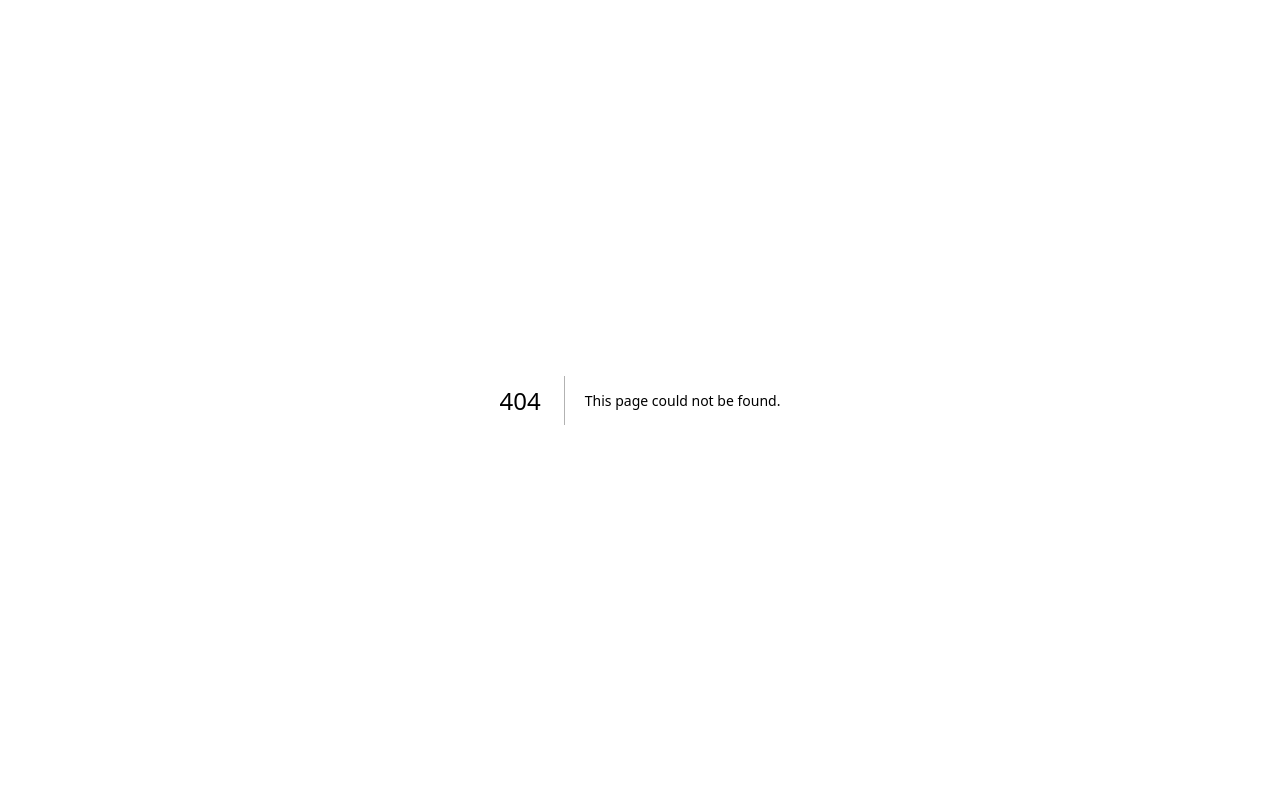
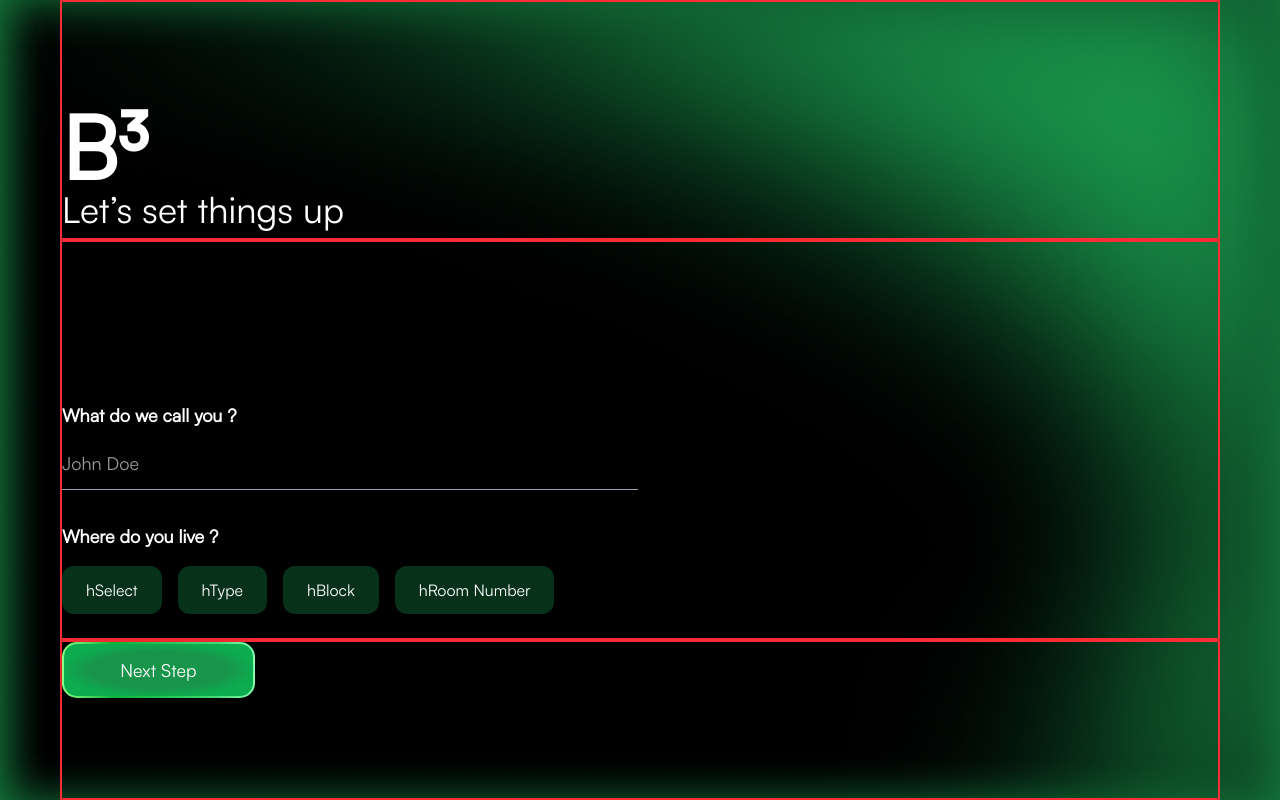
Before and after one commit to vinnovateit/b3, a Next.js app: page /setup/profile in a window 1280 px wide. Before the commit this address had no page. Built offline with nearby package versions, Linux system fonts and the light colour scheme.

Commit message:
feat: add basic layout for forms

```diff
--- a/src/app/components/Hero.jsx
+++ b/src/app/components/Hero.jsx
@@ -1,7 +1,7 @@
 "use client";
 
 import { useEffect, useRef, useState } from "react";
-import Button from "./button";
+import Button from "./Button";
 
 export default function Hero() {
 	const cardRef = useRef(null);
--- /dev/null
+++ b/src/app/components/SetupHeader.jsx
@@ -0,0 +1,16 @@
+export default function SetupHeader() {
+	return (
+		<div
+			style={{ height: "30vh" }}
+			className="flex flex-col justify-end items-start pb-2 border-2 border-red-500"
+		>
+			<h1
+				className="text-7.5xl font-bold text-white leading-none"
+				style={{ fontSize: "5.5rem" }}
+			>
+				B³
+			</h1>
+			<p className="text-4xl text-white">Let’s set things up</p>
+		</div>
+	);
+}
--- /dev/null
+++ b/src/app/components/SetupLayout.jsx
@@ -0,0 +1,18 @@
+import Image from "next/image";
+
+export default function SetupLayout({ children }) {
+	return (
+		<div className="relative w-screen h-screen px-15 m-0 font-[var(--font-satoshi)] color-white">
+			{/* Background image */}
+			<Image
+				src="/backgrounds/setup-bg.png"
+				alt="Setup background"
+				fill
+				priority
+				className="object-cover z-0"
+			/>
+			{/* Page content above background */}
+			<div className="relative z-10 w-full h-full">{children}</div>
+		</div>
+	);
+}
--- a/src/app/components/WhoAreWe.jsx
+++ b/src/app/components/WhoAreWe.jsx
@@ -2,7 +2,7 @@
 import React, { useState, useEffect, useRef, useCallback } from "react";
 import Image from "next/image";
 import gsap from "gsap";
-import Button from "./button";
+import Button from "./Button";
 
 const CARDS = [
 	{ id: 1, src: "/Whoareweimg/first.png", alt: "Team" },
--- a/src/app/components/button.jsx
+++ b/src/app/components/button.jsx
@@ -1,3 +1,5 @@
+"use client";
+
 export default function Button({
 	children,
 	text = "Read more",
--- a/src/app/globals.css
+++ b/src/app/globals.css
@@ -37,7 +37,7 @@ html {
 body {
 	background: var(--background);
 	color: var(--foreground);
-	font-family: Arial, Helvetica, sans-serif;
+	font-family: "Satoshi", Arial, Helvetica, sans-serif;
 }
 
 @layer utilities {
--- /dev/null
+++ b/src/app/setup/code/page.jsx
@@ -0,0 +1,25 @@
+import SetupLayout from "@/app/components/SetupLayout";
+import SetupHeader from "@/app/components/SetupHeader";
+import Button from "@/app/components/Button";
+
+export default function CodePage() {
+	return (
+		<SetupLayout>
+			<SetupHeader />
+			<div
+				style={{ height: "50vh" }}
+				className="flex items-end border-2 gap-4 pb-6    border-red-500"
+			></div>
+
+			{/* Button: 15vh, align top-left */}
+			<div
+				style={{ height: "20vh" }}
+				className="flex items-start border-2 border-red-500"
+			>
+				<Button className="px-15 py-7 rounded-xl text-lg font-medium w-2/12">
+					Next Step
+				</Button>
+			</div>
+		</SetupLayout>
+	);
+}
--- /dev/null
+++ b/src/app/setup/join/page.jsx
@@ -0,0 +1,25 @@
+import SetupLayout from "@/app/components/SetupLayout";
+import SetupHeader from "@/app/components/SetupHeader";
+import Button from "@/app/components/Button";
+
+export default function JoinPage() {
+	return (
+		<SetupLayout>
+			<SetupHeader />
+			<div
+				style={{ height: "50vh" }}
+				className="flex items-end border-2 gap-4 pb-6    border-red-500"
+			></div>
+
+			{/* Button: 15vh, align top-left */}
+			<div
+				style={{ height: "20vh" }}
+				className="flex items-start border-2 border-red-500"
+			>
+				<Button className="px-15 py-7 rounded-xl text-lg font-medium w-2/12">
+					Next Step
+				</Button>
+			</div>
+		</SetupLayout>
+	);
+}
--- /dev/null
+++ b/src/app/setup/profile/page.jsx
@@ -0,0 +1,53 @@
+import SetupLayout from "@/app/components/SetupLayout";
+import SetupHeader from "@/app/components/SetupHeader";
+import Button from "@/app/components/Button";
+
+export default function ProfilePage() {
+	return (
+		<SetupLayout>
+            <SetupHeader />
+
+			<div
+				style={{ height: "50vh" }}
+				className="flex items-end border-2 gap-4 pb-6    border-red-500"
+			>
+				<div className="max-w-xl w-full">
+					<div className="mb-8">
+						<label className="block text-lg font-semibold text-white mb-2">
+							What do we call you ?
+						</label>
+						<input
+							placeholder="John Doe"
+							className="w-full bg-transparent border-b border-gray-400 py-3 text-lg text-white placeholder:text-white/60 outline-none"
+						/>
+					</div>
+					<div className="">
+						<label className="block text-lg font-semibold text-white mb-4">
+							Where do you live ?
+						</label>
+						<div className="flex gap-4 flex-wrap">
+							{["Select", "Type", "Block", "Room Number"].map((item) => (
+								<span
+									key={item}
+									className="px-6 py-3 rounded-xl bg-green-900/60 text-white text-base font-medium shadow hover:bg-green-900/80 transition cursor-pointer"
+								>
+									h{item}
+								</span>
+							))}
+						</div>
+					</div>
+				</div>
+			</div>
+
+			{/* Button: 15vh, align top-left */}
+			<div
+				style={{ height: "20vh" }}
+				className="flex items-start border-2 border-red-500"
+			>
+				<Button className="px-15 py-7 rounded-xl text-lg font-medium w-2/12">
+					Next Step
+				</Button>
+			</div>
+		</SetupLayout>
+	);
+}
--- /dev/null
+++ b/src/app/setup/team/page.jsx
@@ -0,0 +1,26 @@
+import SetupLayout from "@/app/components/SetupLayout";
+import SetupHeader from "@/app/components/SetupHeader";
+import Button from "@/app/components/Button";
+
+export default function TeamPage() {
+	return (
+		<SetupLayout>
+			<SetupHeader />
+			<div
+				style={{ height: "50vh" }}
+				className="flex items-end border-2 gap-4 pb-6    border-red-500"
+			>
+			</div>
+
+			{/* Button: 15vh, align top-left */}
+			<div
+				style={{ height: "20vh" }}
+				className="flex items-start border-2 border-red-500"
+			>
+				<Button className="px-15 py-7 rounded-xl text-lg font-medium w-2/12">
+					Next Step
+				</Button>
+			</div>
+		</SetupLayout>
+	);
+}
```
Also changed, not shown: public/backgrounds/setup-bg.png (added).
